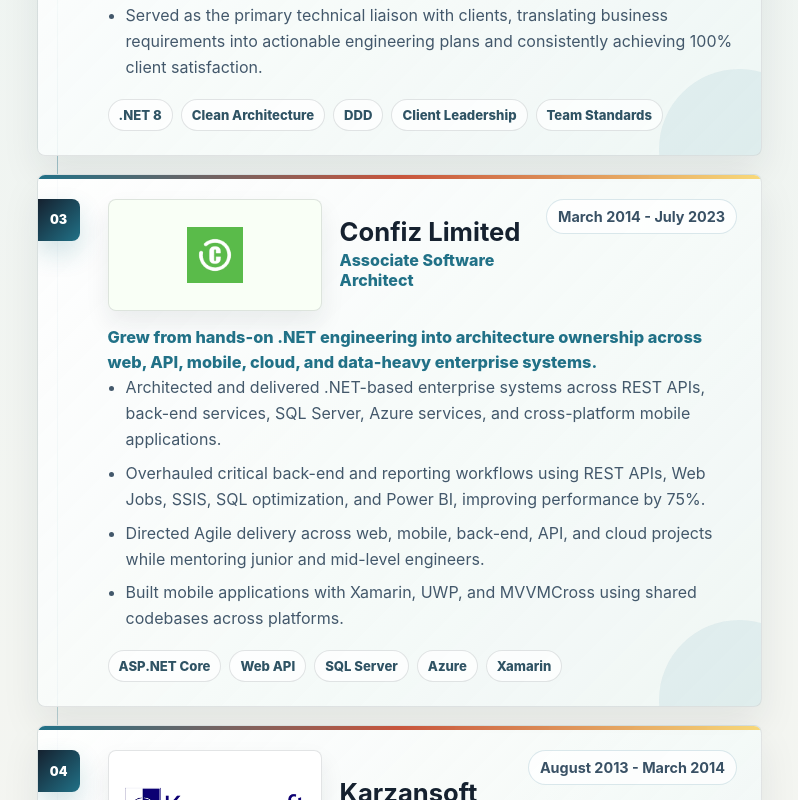
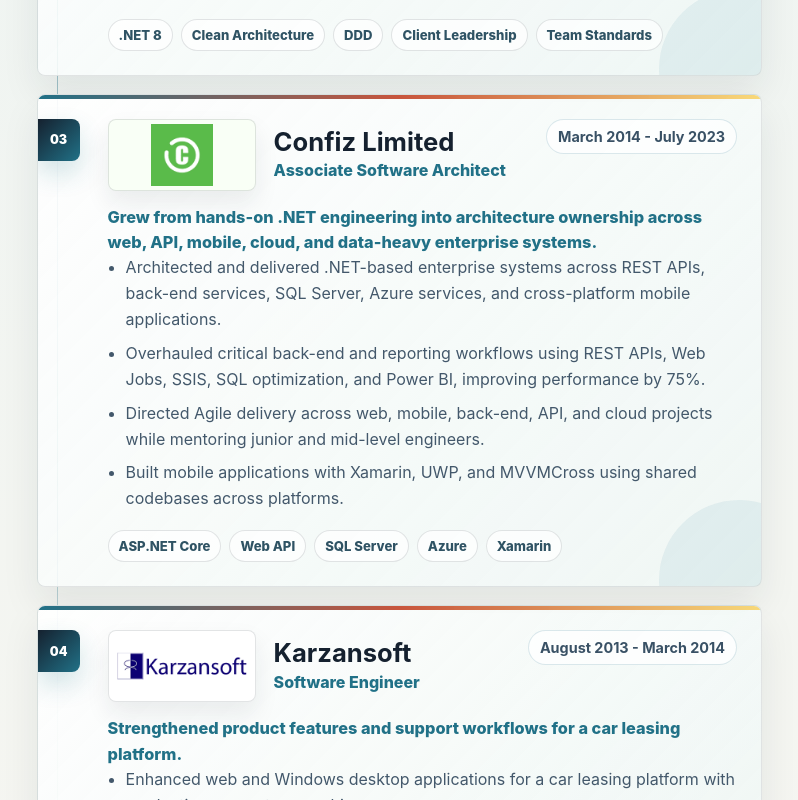
Before and after one commit to inamgcu/portfolio, a React (Vite) app: page / in a window 1280 px wide. Shown: the part 3840-4640 px from the top of the page, without its empty margins (458-1256 px from the left). Built offline with nearby package versions, Linux system fonts and the light colour scheme.

Commit message:
Fit logos within compact containers

```diff
--- a/src/styles.css
+++ b/src/styles.css
@@ -628,8 +628,8 @@ h1 {
 .company-logo {
   position: relative;
   flex: 0 0 auto;
-  width: 214px;
-  height: 112px;
+  width: 148px;
+  height: 72px;
   display: grid;
   place-items: center;
   overflow: hidden;
@@ -640,9 +640,11 @@ h1 {
 }
 
 .company-logo img {
-  width: 100%;
-  height: 100%;
-  padding: 12px 16px;
+  max-width: calc(100% - 18px);
+  max-height: calc(100% - 14px);
+  width: auto;
+  height: auto;
+  padding: 0;
   object-fit: contain;
 }
 
@@ -659,15 +661,18 @@ h1 {
 }
 
 .logo-karzan img {
-  padding: 10px 12px;
+  max-width: calc(100% - 12px);
+  max-height: calc(100% - 10px);
 }
 
 .logo-code5 img {
-  padding: 8px 46px;
+  max-width: calc(100% - 42px);
+  max-height: calc(100% - 4px);
 }
 
 .logo-confiz img {
-  padding: 14px 78px;
+  max-width: calc(100% - 82px);
+  max-height: calc(100% - 8px);
 }
 
 .job h3 {
```
